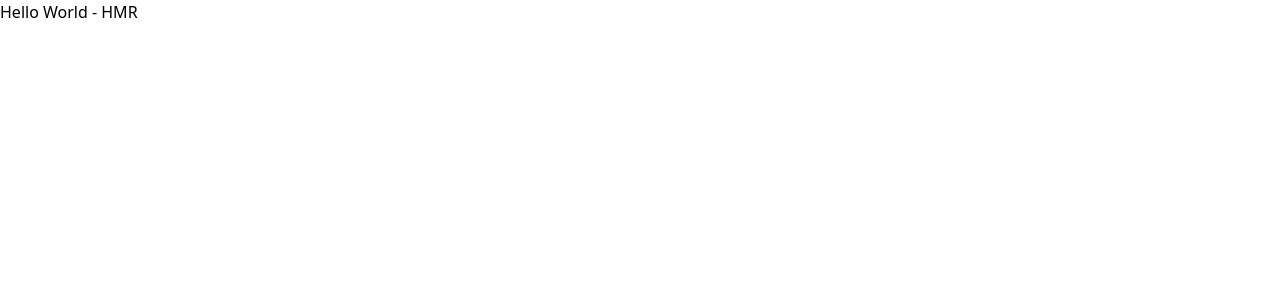
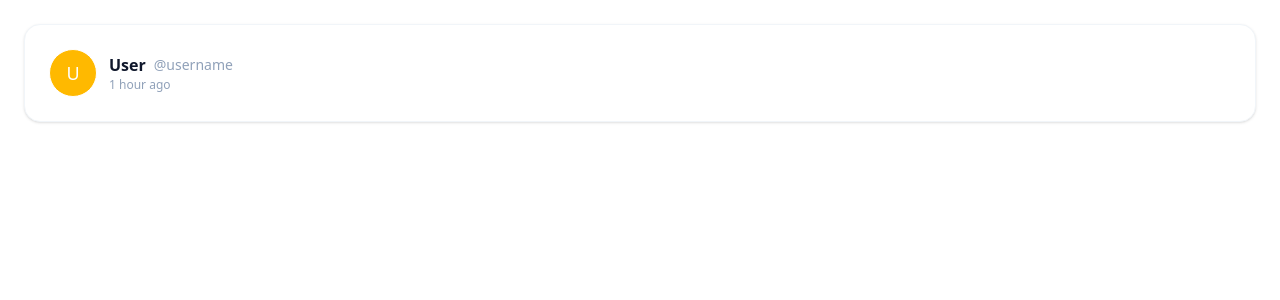
Before and after one commit to Om1938/wksp-mern-2025-frontend, a React app: page / in a window 1280 px wide. Shown: the top 300 px of the page. Built offline with nearby package versions, Linux system fonts and the light colour scheme; the HTML template or start-up script is replaced by a standard one.

Commit message:
Created Post Header

```diff
--- a/src/App.tsx
+++ b/src/App.tsx
@@ -1,5 +1,22 @@
 function App() {
-  return <>Hello World - HMR</>;
+  return (
+    <div className="p-6">
+      <div className="border border-slate-100 p-6 bg-white rounded-2xl shadow-sm">
+        <header className="flex items-center gap-3">
+          <div className="w-12 h-12 rounded-full border flex items-center justify-center bg-amber-400 text-white text-lg">
+            U
+          </div>
+          <div className="flex flex-col">
+            <div className="flex items-center gap-2">
+              <span className="font-semibold text-slate-900">User</span>
+              <span className="text-sm text-slate-400">@username</span>
+            </div>
+            <span className="text-xs text-slate-400">1 hour ago</span>
+          </div>
+        </header>
+      </div>
+    </div>
+  );
 }
 
 export default App;
```
